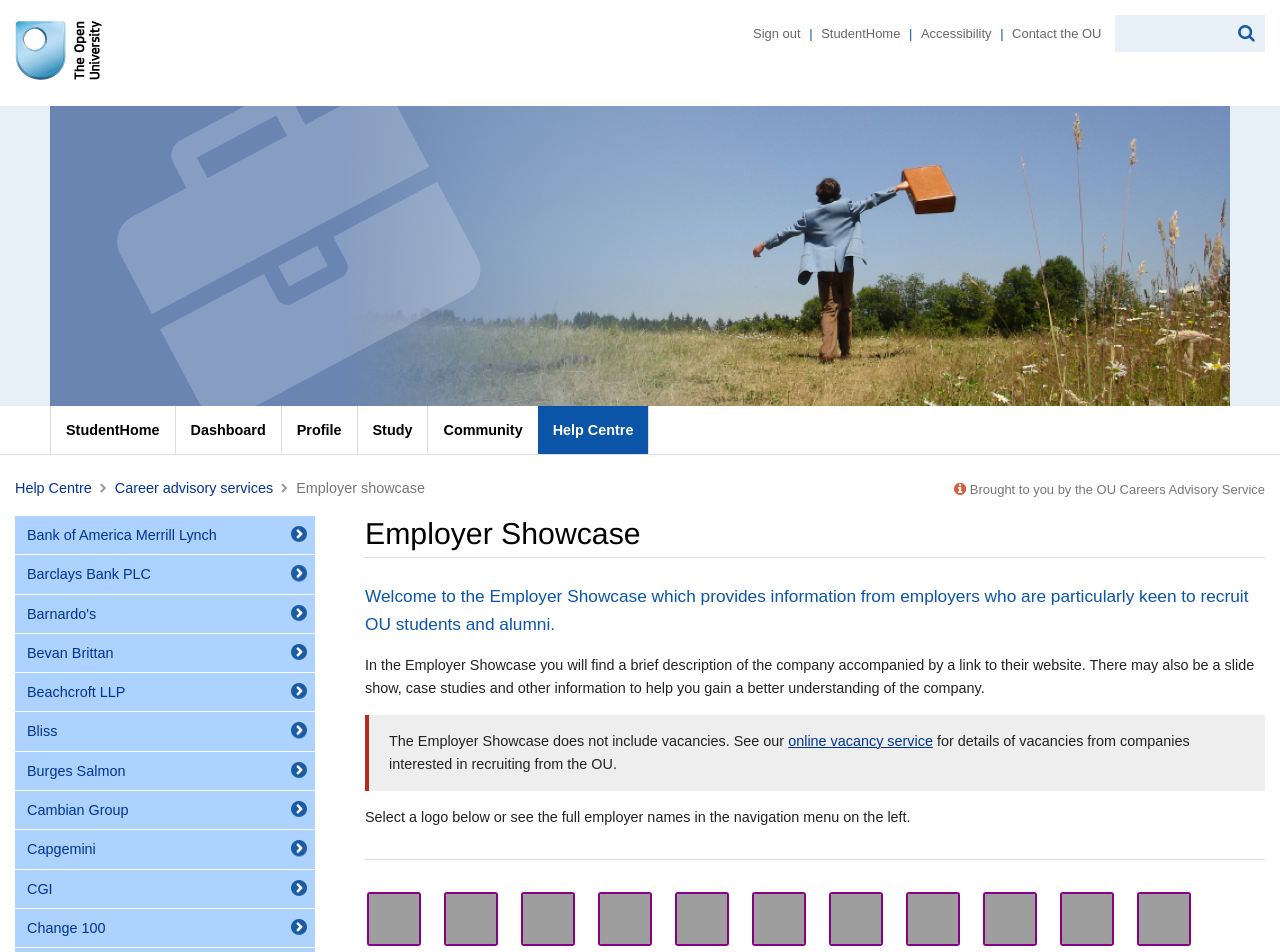
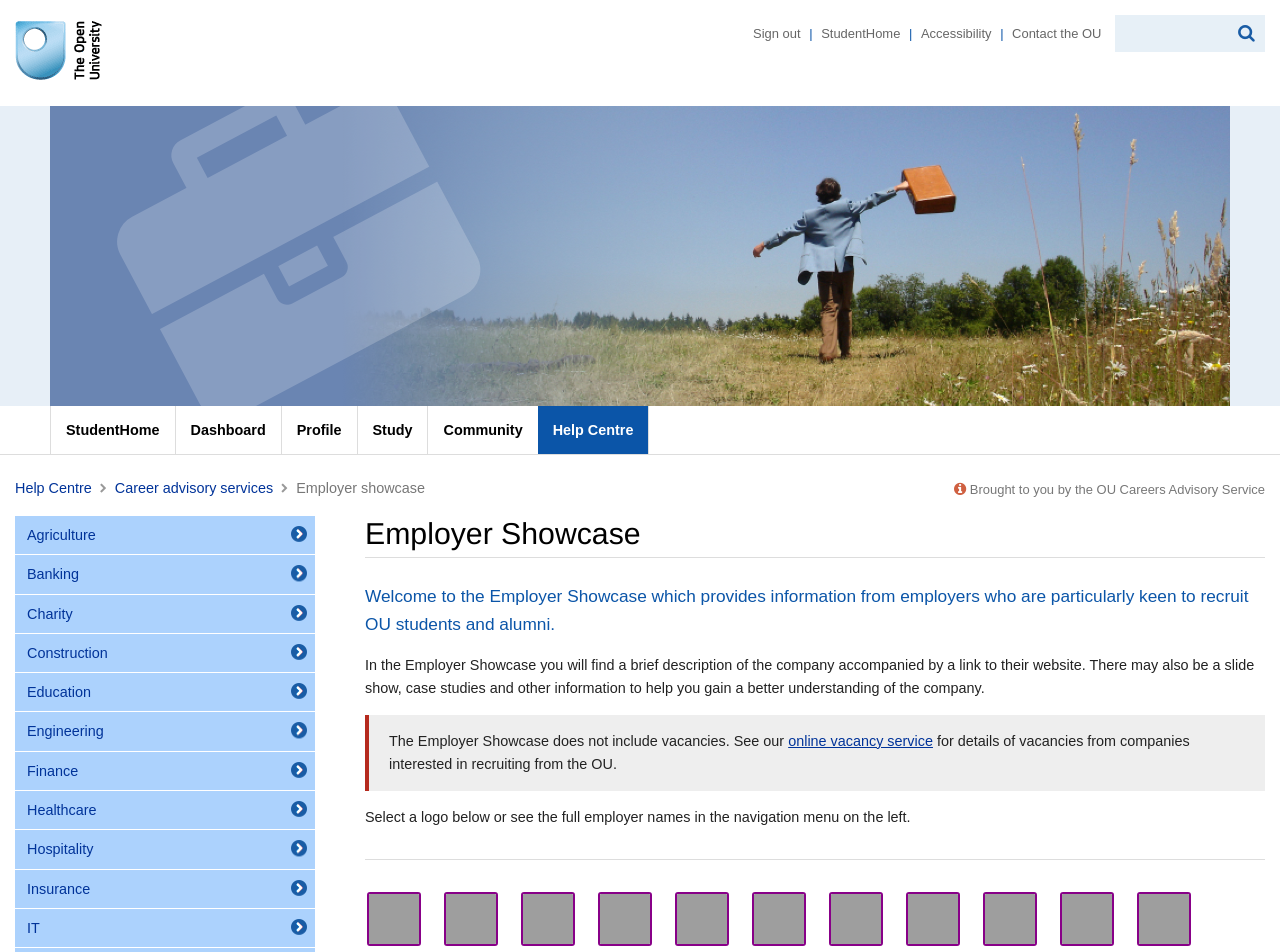
Before and after one commit to the-open-university/student-theme-framework, a Jekyll site: the page built from example-pages-careers-employers.html, in a window 1280 px wide, cut to the strip 0-952 px from the top of the page. Built offline with Jekyll 4.4.1, drawn with Linux system fonts in a browser that asks for light colours; nearby versions of some CDN libraries; some of the changed text lies outside the part shown; grey boxes are pictures that could not be loaded.

Commit message:
Careers page edits

```diff
--- a/example-pages-careers-employers.html
+++ b/example-pages-careers-employers.html
@@ -194,6 +194,27 @@ ident: true
 <!-- ST: this needs work -->
 
 <ul class="ou-nav-help">
+<li><a href="#">Agriculture </a></li>
+<li><a href="#"> Banking </a></li>
+<li><a href="#"> Charity </a></li>
+<li><a href="#"> Construction </a></li>
+<li><a href="#"> Education </a></li>
+<li><a href="#"> Engineering </a></li>
+<li><a href="#"> Finance </a></li>
+<li><a href="#"> Healthcare </a></li>
+<li><a href="#"> Hospitality </a></li>
+<li><a href="#"> Insurance </a></li>
+<li><a href="#"> IT </a></li>
+<li><a href="#"> Legal </a></li>
+<li><a href="#"> Manufacturing </a></li>
+<li><a href="#"> Project Management </a></li>
+<li><a href="#"> Public Sector </a></li>
+<li><a href="#"> Retail </a></li>
+<li><a href="#"> Security </a></li>
+<li><a href="#"> Social Work </a></li>
+<li><a href="#"> Travel </a></li>
+<li><a href="#"> Web</a></li>
+<!--
 <li><a href="#bank-of-america">Bank of America Merrill Lynch</a></li>
 <li><a href="#barclays-bank-plc">Barclays Bank PLC</a></li>
 <li><a href="#barnardos">Barnardo's</a></li>
@@ -262,6 +283,7 @@ ident: true
 <li><a href="#whizz-kidz">Whizz-Kidz</a></li>
 <li><a href="#wragge-and-co">Wragge &amp; Co</a></li>
 <li><a href="#young-enterprise">Young Enterprise</a></li>
+-->
 <li class="ou-nav-help-back"><a href="#">Back</a></li>
 </ul>
 
--- a/example-pages-careers-topic.html
+++ b/example-pages-careers-topic.html
@@ -47,7 +47,8 @@ ident: true
 
 <div class="box ou-careers">
 <h2>Activity: Plan your career</h2>
-<p>Most prominent item on the page is an advert/link to the “Plan your career” activity. <a href="#">Launch activity <i class="fa fa-chevron-circle-right"></i></a></p>
+<p>The most prominent item on the page is an advert/link to the “Plan your career” activity, yet to be defined.</p>
+<a href="#" class="ou-btn">Launch activity <i class="fa fa-chevron-circle-right"></i></a>
 </div>
 
 <hr>
--- a/gui/images-and-objects.css
+++ b/gui/images-and-objects.css
@@ -123,6 +123,8 @@ a.ou-btn:hover {
 	background:#539d3c;
 	color:#fff;
 }
+
+.box a.ou-btn {margin-bottom:0;}
 
 
 /*
```
